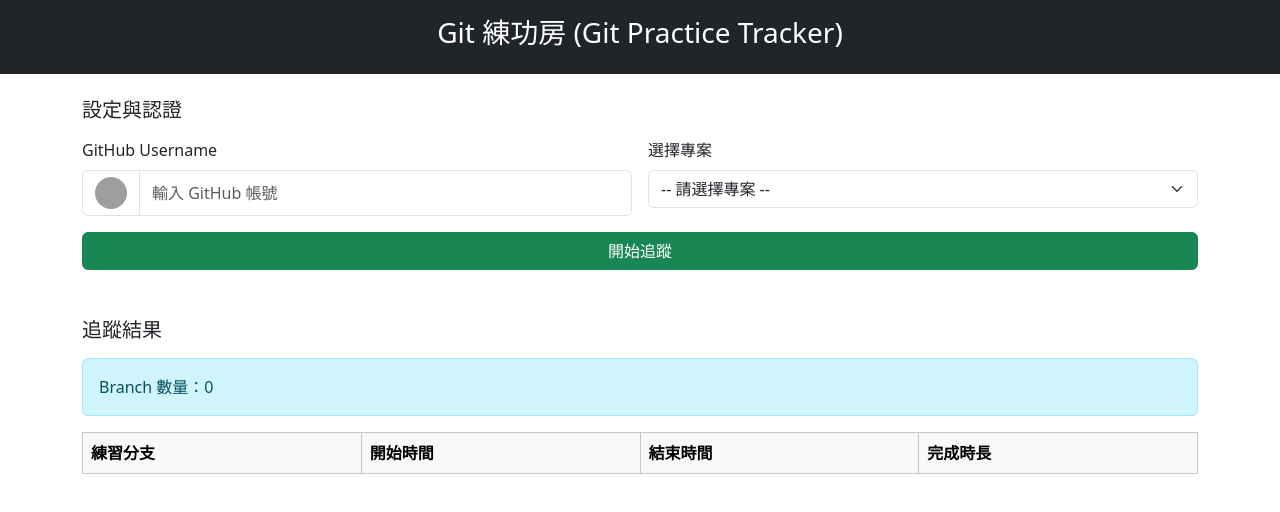
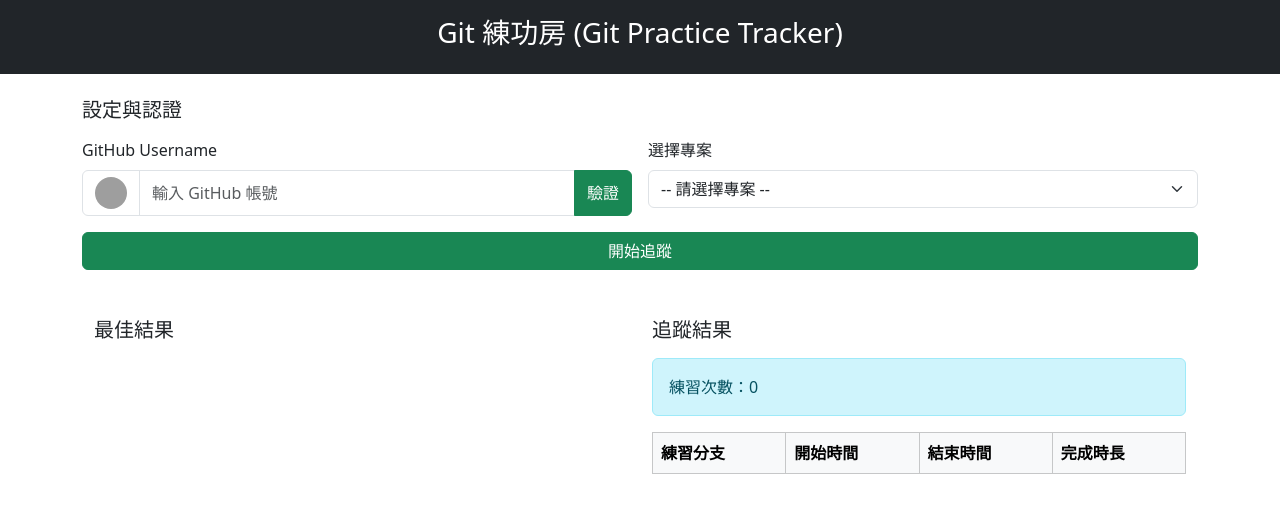
Before and after one commit to liwenchiou/git-practice-tracker, a React (Vite) app: page / in a window 1280 px wide. Shown: the top 512 px of the page. Built offline with nearby package versions, Linux system fonts and the light colour scheme; grey boxes are pictures that could not be loaded; the HTML template or start-up script is replaced by a standard one.

Commit message:
修改了readme.md，修改了一些邏輯

```diff
--- a/src/App.css
+++ b/src/App.css
@@ -0,0 +1,15 @@
+.w-sm-100 {
+  width: 100%;
+}
+
+/* @media (min-width: 768px) {
+  .w-md-50 {
+    width: 50%;
+  }
+} */
+
+@media (min-width: 992px) {
+  .w-lg-75 {
+    width: 75%;
+  }
+}
--- a/src/App.jsx
+++ b/src/App.jsx
@@ -9,11 +9,15 @@
   //存放專案
   const [repo, setRepo] = useState([]);
   //存放查詢條件
-  const [searchData,setSearchData]= useState({});
+  const [searchData, setSearchData] = useState({});
   //存放分支commit
-  const [branchs,setBranchs]=useState([]);
+  const [branchs, setBranchs] = useState([]);
   // 保留這個陣列，它將儲存所有計算結果
   const [results, setResults] = useState([]);
+  // 存放使用者驗證狀態
+  const [isCheck, setIsCheck] = useState(false);
+  // 存放最佳成績
+  const [greatScore, setgreatScore] = useState({});
 
   //更新顯示的userName
   const handleUserNameChange = (e) => {
@@ -25,30 +29,22 @@
       ...searchData,
       [name]: value,
     });
-    //獲取使用者資料
-    axios
-      .get(`https://api.github.com/users/${userName}/repos?per_page=1000`)
-      .then((res) => {
-        // console.log(res);
-        setRepo(res.data);
-        console.log(res.data[0].owner.avatar_url);
-        document.querySelector("#userAvatar").src=res.data[0].owner.avatar_url;
-      })
-      .catch((error) => {
-        console.log(error);
-        setRepo([]);
-      });
+    setBranchs([]);
+    setResults([]);
   };
 
   //report 選擇時更新 searchData
-  const handleRepoChange=(e)=>{
+  const handleRepoChange = (e) => {
     // console.log(e.target.value);
     const { value, name } = e.target;
     setSearchData({
       ...searchData,
       [name]: value,
     });
-  }
+    setBranchs([]);
+    setResults([]);
+    setgreatScore({});
+  };
 
   //送出追蹤
   // const handleSearchData=(e)=>{
@@ -124,6 +120,12 @@
   const handleSearchData = async (e) => {
     e.preventDefault();
 
+    if (!isCheck) {
+      alert("請先驗證userName");
+      return;
+    }
+
+    // console.log("驗證之後")
     // 1. **數據獲取 (分支列表)**
     try {
       const branchesResponse = await axios.get(
@@ -132,7 +134,9 @@
 
       // 篩選出符合規定的分支 (例如 'pra' 開頭)
       const allBranches = branchesResponse.data;
-    const practiceBranches = allBranches.filter(item => item.name.slice(0, 3) === "pra");
+      const practiceBranches = allBranches.filter(
+        (item) => item.name.slice(0, 3) === "pra"
+      );
       setBranchs(practiceBranches);
 
       if (practiceBranches.length === 0) {
@@ -152,7 +156,7 @@
           // 3. **計算 T_start, T_end 與時長**
           const datas = commitResponse.data;
           let startDT = null; // 初始化為 null
-        let endDT = null;   // 初始化為 null
+          let endDT = null; // 初始化為 null
 
           datas.forEach((data) => {
             const message = data.commit.message.toUpperCase(); // 轉大寫進行比對
@@ -175,14 +179,24 @@
 
           // 處理時間計算
           if (!startDT || !endDT || endDT <= startDT) {
-             return { name: branch.name, error: "無法確定有效的 START/DONE 時間。" };
+            return {
+              name: branch.name,
+              error: "無法確定有效的 START/DONE 時間。",
+            };
           }
 
           const diffMs = endDT.getTime() - startDT.getTime();
           const diffMinutes = Math.floor(diffMs / (1000 * 60));
           const hours = Math.floor(diffMinutes / 60);
           const minutes = diffMinutes % 60;
-        const diffDT = `${hours} 小時 ${minutes} 分鐘`;
+          let diffDT = "";
+          if (hours > 0) {
+            diffDT += `${hours} 小時 `;
+          }
+          if (minutes > 0) {
+            diffDT += `${minutes} 分鐘 `;
+          }
+          // const diffDT = `${hours} 小時 ${minutes} 分鐘`;
 
           // 返回包含該分支所有結果的物件
           return {
@@ -190,9 +204,8 @@
             startDT: startDT.toLocaleString(),
             endDT: endDT.toLocaleString(),
             diffDT: diffDT,
+            diffMS: diffMs,
           };
-
-
         } catch (error) {
           console.error(`Error fetching commits for ${branch.name}:`, error);
           return { name: branch.name, error: "API 請求失敗。" };
@@ -202,18 +215,49 @@
       const allResults = await Promise.all(calculationPromises);
 
       // 過濾掉錯誤的結果，只顯示成功的結果
-    setResults(allResults.filter(r => !r.error));
-    console.log("所有分支結果:", allResults.filter(r => !r.error));
+      setResults(allResults.filter((r) => !r.error));
+      console.log(
+        "所有分支結果:",
+        allResults.filter((r) => !r.error)
+      );
 
-
+      //抓出最佳時間
+      const minProduct = allResults.reduce((min, item) =>
+        item.diffMS < min.diffMS ? item : min
+      );
+      // console.log(minProduct);
+      setgreatScore(minProduct);
     } catch (error) {
       console.error("Error fetching branches:", error);
       setBranchs([]);
       setResults([]);
+      setgreatScore({});
       // 可以在這裡設定一個錯誤訊息狀態，在介面顯示
     }
   };
 
+  const handleCheckUserName = (e) => {
+    e.preventDefault();
+    console.log("cilck");
+    //獲取使用者資料
+    axios
+      .get(`https://api.github.com/users/${userName}/repos?per_page=1000`)
+      .then((res) => {
+        // console.log(res);
+        setRepo(res.data);
+        console.log(res.data[0].owner.avatar_url);
+        document.querySelector("#userAvatar").src =
+          res.data[0].owner.avatar_url;
+        setIsCheck(true);
+        alert("驗證成功，確認使用者存在!!");
+      })
+      .catch((error) => {
+        alert("驗證失敗，請重新確認userName!!");
+        console.log(error);
+        setRepo([]);
+      });
+  };
+  console.log(greatScore);
   return (
     <>
       <header className="bg-dark text-white text-center py-3 mb-4">
@@ -252,6 +296,15 @@
                   value={userName}
                   onChange={handleUserNameChange}
                 />
+                {/* 驗證使用者帳號 */}
+                <button
+                  type="button"
+                  onClick={handleCheckUserName}
+                  className="btn btn-success
+                "
+                >
+                  驗證
+                </button>
               </div>
             </div>
             <div className="col-md-6">
@@ -266,31 +319,75 @@
                 onChange={handleRepoChange}
               >
                 <option>-- 請選擇專案 --</option>
-                {
-                repo ? (
+                {repo ? (
                   repo.map((item) => {
                     return <option key={item.id}>{item.name}</option>;
                   })
                 ) : (
                   <></>
-                )
-                }
+                )}
               </select>
             </div>
 
             <div className="col-12">
-              <button className="btn btn-success w-100" onClick={handleSearchData}>
+              <button
+                className="btn btn-success w-100"
+                onClick={handleSearchData}
+              >
                 開始追蹤
               </button>
             </div>
           </form>
         </section>
 
-        {/* <!-- TrackerResults --> */}
         <section>
+          <div className="container">
+            <div className="row row-cols-md-2 row-cols-1">
+              <div className="col">
+                <h2 className="h5 mb-3">最佳結果</h2>
+                {Object.keys(greatScore).length > 0 ? (
+                  <div className="card" key={greatScore.name}>
+                      <img
+                        src="https://images.unsplash.com/photo-1527871369852-eb58cb2b54e2?q=80&w=1331&auto=format&fit=crop&ixlib=rb-4.1.0&ixid=M3wxMjA3fDB8MHxwaG90by1wYWdlfHx8fGVufDB8fHx8fA%3D%3D"
+                        className="card-img-top"
+                        alt="獎盃"
+                      />
+
+                    <div className="card-body">
+                      <h5 className="card-title">{greatScore.name}</h5>
+                      <p className="card-text">
+                        開始時間: {greatScore.startDT}
+                      </p>
+                      <p className="card-text">結束時間: {greatScore.endDT}</p>
+                      <p className="card-text">完成時間: {greatScore.diffDT}</p>
+                    </div>
+                  </div>
+                ) : (
+                  <></>
+                )}
+
+                {/* <div class="card">
+                  <img
+                    src="https://plus.unsplash.com/premium_photo-1713628397953-2779bb39dca4?q=80&w=1170&auto=format&fit=crop&ixlib=rb-4.1.0&ixid=M3wxMjA3fDB8MHxwaG90by1wYWdlfHx8fGVufDB8fHx8fA%3D%3D"
+                    class="card-img-top"
+                    alt="獎盃"
+                  />
+                  <div class="card-body">
+                    <h5 class="card-title">Card title</h5>
+                    <p class="card-text">
+                      Some quick example text to build on the card title and
+                      make up the bulk of the card's content.
+                    </p>
+                    <a href="#" class="btn btn-primary">
+                      Go somewhere
+                    </a>
+                  </div>
+                </div> */}
+              </div>
+              <div className="col">
                 <h2 className="h5 mb-3">追蹤結果</h2>
-          <div className="alert alert-info" role="alert" >
-            Branch 數量：{branchs.length}
+                <div className="alert alert-info" role="alert">
+                  練習次數：{branchs.length}
                 </div>
                 <div className="table-responsive">
                   <table className="table table-bordered table-striped">
@@ -303,24 +400,26 @@
                       </tr>
                     </thead>
                     <tbody>
-                {
-                  results.length > 0?(
+                      {results.length > 0 ? (
                         results.map((item) => {
                           // item 已經是包含所有時間數據的單獨結果物件
                           return (
                             <tr key={item.name}>
                               <td>{item.name}</td>
-                          <td>{item.startDT || 'N/A'}</td>
-                          <td>{item.endDT || 'N/A'}</td>
-                          <td>{item.diffDT || '計算錯誤'}</td>
+                              <td>{item.startDT || "N/A"}</td>
+                              <td>{item.endDT || "N/A"}</td>
+                              <td>{item.diffDT || "計算錯誤"}</td>
                             </tr>
                           );
                         })
-                  ):(<></>)
-                }
-
+                      ) : (
+                        <></>
+                      )}
                     </tbody>
                   </table>
+                </div>
+              </div>
+            </div>
           </div>
         </section>
       </main>
```
Also changed, not shown: 2 other files (tests, documents, lock files or other folders). Lines whose indentation alone changed are shown as unchanged.
